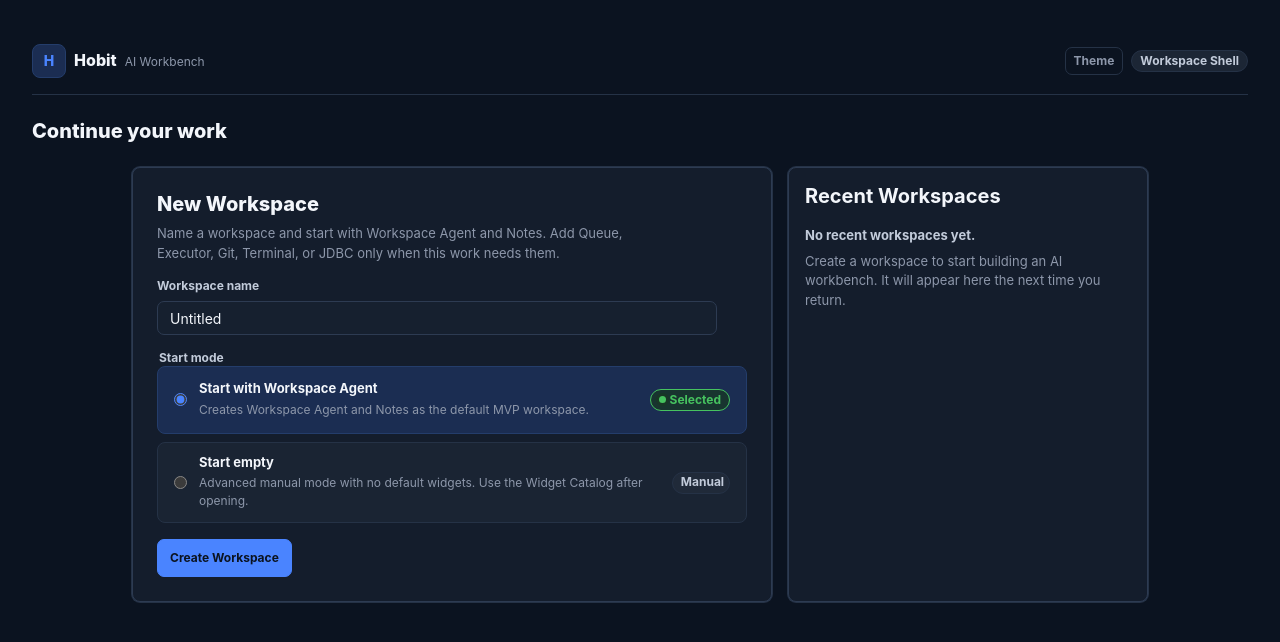
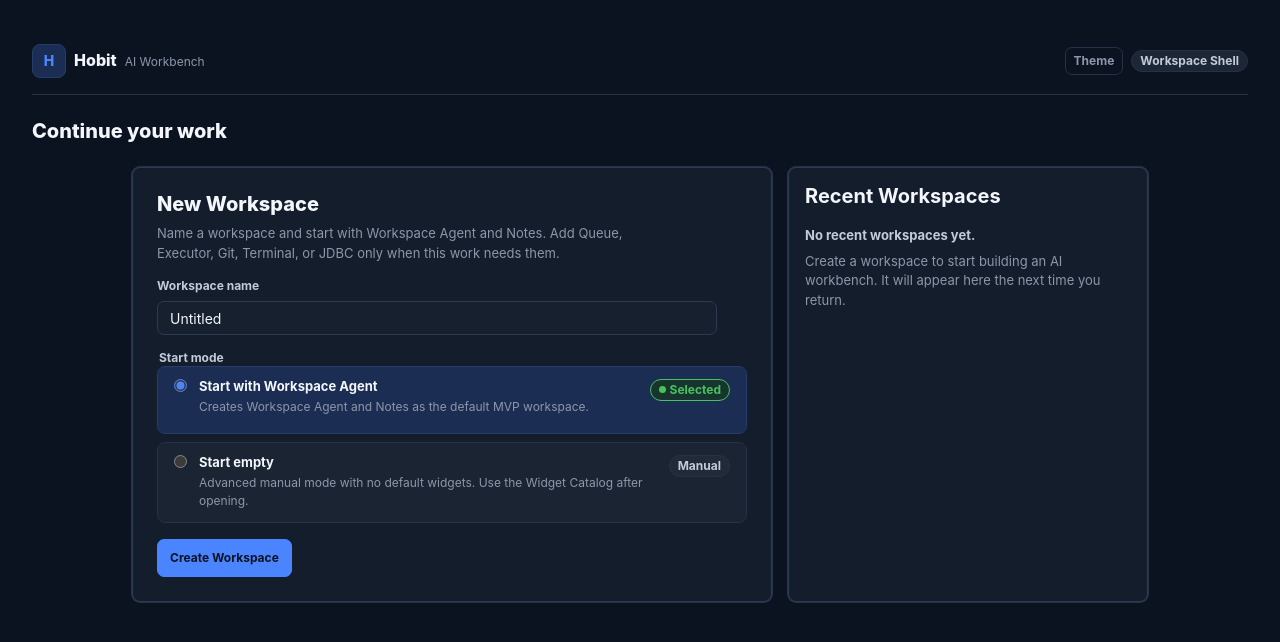
Before and after one commit to d-koshelev/Hobit, a React (Vite) app in the folder apps/desktop/frontend/: page / in a window 1280 px wide. Shown: the top 642 px of the page. Built offline with nearby package versions, Linux system fonts and the light colour scheme.

Commit message:
frontend: fix start screen mode badge clipping

```diff
--- a/apps/desktop/frontend/src/styles/workspace-start.css
+++ b/apps/desktop/frontend/src/styles/workspace-start.css
@@ -125,9 +125,10 @@
   display: flex;
   width: 100%;
   min-height: 68px;
-  align-items: center;
+  align-items: flex-start;
+  flex-wrap: wrap;
   justify-content: space-between;
-  gap: var(--space-md);
+  gap: var(--space-sm) var(--space-md);
   border: 1px solid var(--color-border-subtle);
   border-radius: var(--radius-lg);
   background: var(--color-nested-surface);
@@ -154,8 +155,15 @@
 .preset-choice-copy {
   display: grid;
   min-width: 0;
-  flex: 1 1 auto;
+  flex: 1 1 180px;
   gap: var(--space-xs);
+}
+
+.preset-choice-status {
+  flex: 0 0 auto;
+  max-width: none;
+  overflow: visible;
+  white-space: nowrap;
 }
 
 .preset-choice-title {
--- a/apps/desktop/frontend/src/workspace/WorkspaceStartScreen.tsx
+++ b/apps/desktop/frontend/src/workspace/WorkspaceStartScreen.tsx
@@ -109,7 +109,10 @@ export function WorkspaceStartScreen({
                       : "Creates Workspace Agent and Notes as the default MVP workspace."}
                   </span>
                 </span>
-                <Badge variant={isSelected ? "success" : "neutral"}>
+                <Badge
+                  className="preset-choice-status"
+                  variant={isSelected ? "success" : "neutral"}
+                >
                   {isSelected ? <StatusDot variant="success" /> : null}
                   {isSelected
                     ? "Selected"
```
Also changed, not shown: 1 other file (tests, documents, lock files or other folders).
